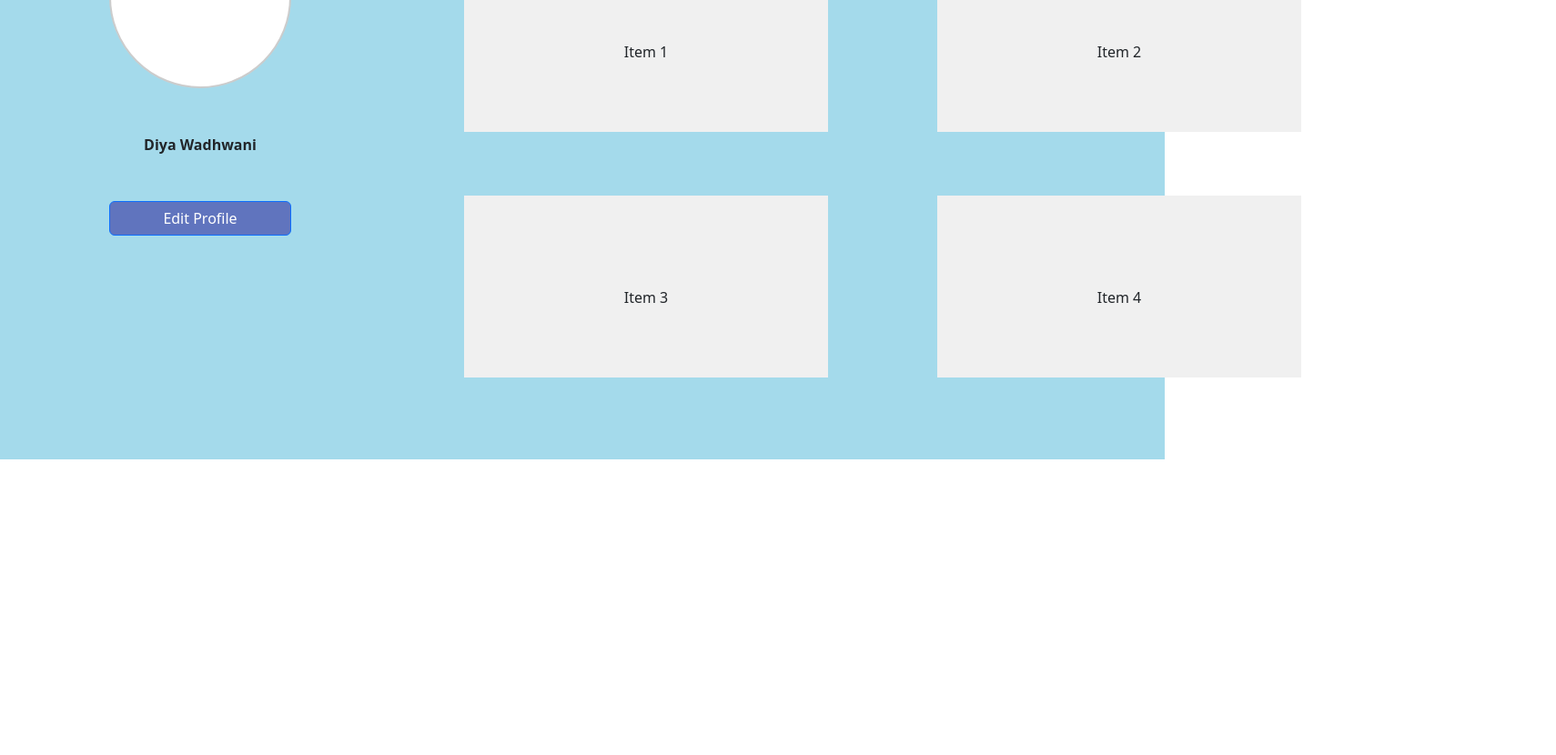
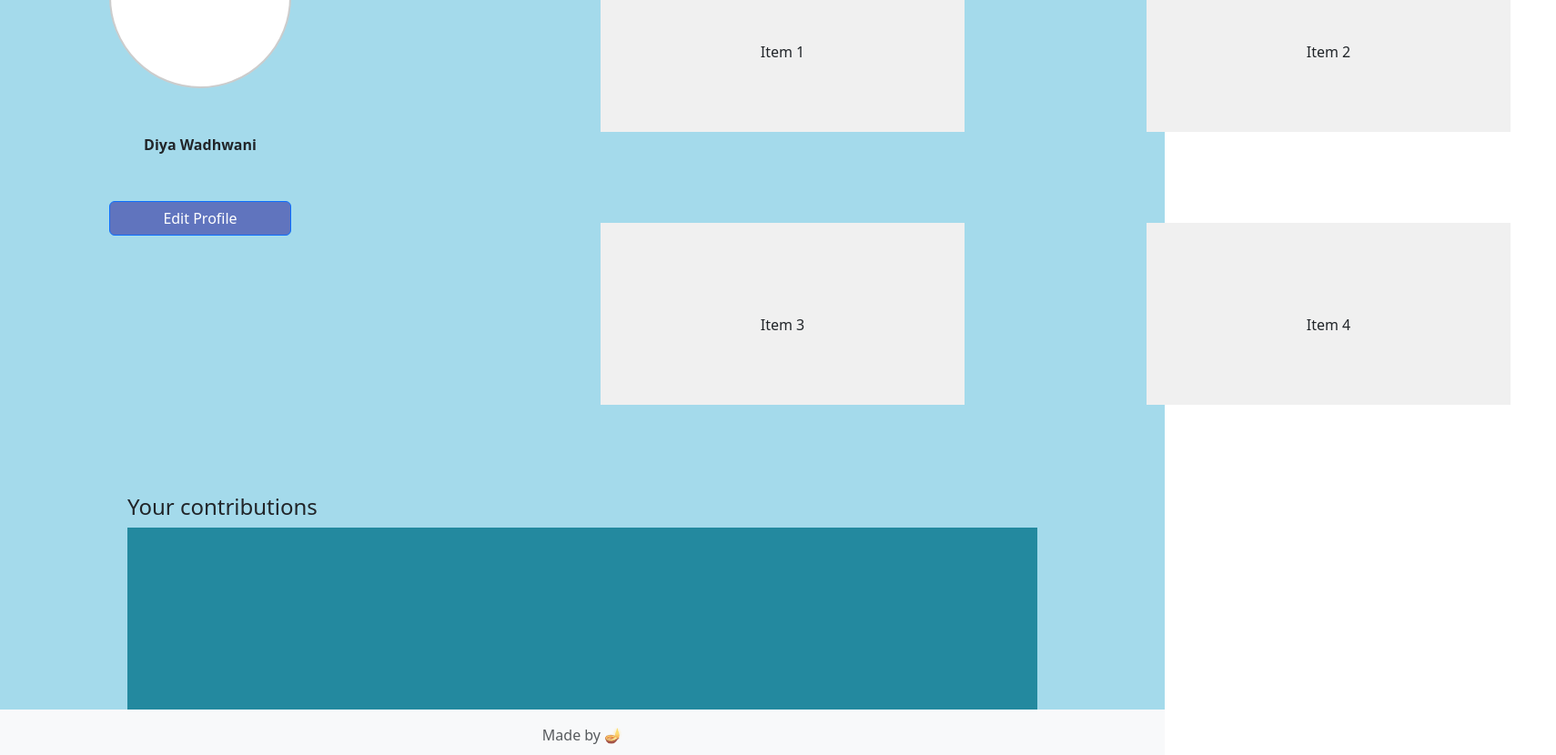
Before and after one commit to DiyaWadhwani/RecipeHubApplication-React, a React (Vite) app in the folder recipe_hub/: page / in a window 1280 px wide. Shown: the part 335-1165 px from the top of the page at 91% size, 1710 px wide, since content can reach past the window. Before the commit the page ends 848 px from the top, so only its background shows below. Built offline with nearby package versions, Linux system fonts and the light colour scheme.

Commit message:
Landing Page updates

```diff
--- /dev/null
+++ b/recipe_hub/src/displayContent/ContributionDisplay.jsx
@@ -0,0 +1,18 @@
+import React, { Component } from "react";
+
+export default class ContributionDisplay extends Component {
+  render() {
+    return (
+      <>
+        <div className="contribution">
+          <section>
+            <div>
+              <h4>Your contributions</h4>
+            </div>
+            <div className="big-rectangle"></div>
+          </section>
+        </div>
+      </>
+    );
+  }
+}
--- /dev/null
+++ b/recipe_hub/src/displayContent/LandingRecipesDisplay.jsx
@@ -0,0 +1,21 @@
+import React, { Component } from "react";
+
+export default class LandingRecipesDisplay extends Component {
+  render() {
+    return (
+      <>
+        <div className="flex-box-recipes">
+          <div>
+            <h2>Pinned Recipes</h2>
+          </div>
+          <div className="grid-container">
+            <div className="grid-item">Item 1</div>
+            <div className="grid-item">Item 2</div>
+            <div className="grid-item">Item 3</div>
+            <div className="grid-item">Item 4</div>
+          </div>
+        </div>
+      </>
+    );
+  }
+}
--- /dev/null
+++ b/recipe_hub/src/fragments/Footer.jsx
@@ -0,0 +1,13 @@
+import React, { Component } from "react";
+
+export default class Footer extends Component {
+  render() {
+    return (
+      <footer className="bg-body-tertiary text-center p-3">
+        <div className="container">
+          <span className="text-muted">Made by 🪔 </span>
+        </div>
+      </footer>
+    );
+  }
+}
--- a/recipe_hub/src/pages/LandingPage.jsx
+++ b/recipe_hub/src/pages/LandingPage.jsx
@@ -3,6 +3,9 @@ import "../styling/LandingPage.css";
 import Header from "../fragments/Header";
 import NavBar from "../fragments/NavBar";
 import UserModuleDisplay from "../displayContent/UserModuleDisplay";
+import LandingRecipesDisplay from "../displayContent/LandingRecipesDisplay";
+import ContributionDisplay from "../displayContent/ContributionDisplay";
+import Footer from "../fragments/Footer";
 
 export default class LandingPage extends Component {
   render() {
@@ -18,29 +21,11 @@ export default class LandingPage extends Component {
 
           <div className="d-flex flex-col mb-2">
             <UserModuleDisplay />
-
-            <div className="flex-box-recipes">
-              <div className="box1">
-                <h2>Pinned Recipes</h2>
-              </div>
-
-              {/* <div className="recipe-grid"> */}
-              {/* <div className="grid-container"> */}
-              {/* <div className="box top-left">1</div>
-                  <div className="box top-right">2</div>
-                  <div className="box bottom-left">3</div>
-                  <div className="box bottom-right">4</div> */}
-
-              <div className="grid-container">
-                <div className="grid-item">Item 1</div>
-                <div className="grid-item">Item 2</div>
-                <div className="grid-item">Item 3</div>
-                <div className="grid-item">Item 4</div>
-              </div>
-            </div>
+            <LandingRecipesDisplay />
           </div>
-          {/* </div> */}
+          <ContributionDisplay />
         </div>
+        <Footer />
       </>
     );
   }
--- a/recipe_hub/src/styling/LandingPage.css
+++ b/recipe_hub/src/styling/LandingPage.css
@@ -47,64 +47,13 @@
 
  }
 
-  /* Optional: Hover effect */
-  .col:hover {
-    background-color: #e0e0e0; /* Change background color on hover */
-  }
-
-  /* .grid-container {
-    display: grid;
-    grid-template-rows: 1fr 1fr;
-    grid-template-columns: 1fr 1fr;
-    row-gap: 40px;
-    column-gap: 40px;
-    width: 50vh;
-    height: 25vh;
-    justify-content: center;
-    /* height: 100vh;
-  }
-  .box {
-    width: 100%;
-    display: flex;
-    flex-grow: 20vh;
-    background-color: lightblue;
-  }
-  .top-left {
-    grid-row: 1;
-    grid-column: 1;
-  }
-  .top-right {
-    grid-row: 1;
-    grid-column: 2;
-  }
-  .bottom-left {
-    grid-row: 2;
-    grid-column: 1;
-  }
-  .bottom-right {
-    grid-row: 2;
-    grid-column: 2;
-  } */
-
-/*
-  .grid-item {
-    background-color: #f0f0f0;
-    padding: 15px;
-    text-align: center;
-  } */
-
-/*
-  .flex-box-recipes {
-    display: flex;
-    justify-content: space-around;
-  } */
-
   .grid-container {
     display: grid;
     grid-template-columns: repeat(2, 1fr);
     margin: 50px;
-    column-gap: 120px; /* Adjust the gap between items */
-    row-gap: 70px;
+    margin-left: 200px;
+    column-gap: 200px; /* Adjust the gap between items */
+    row-gap: 100px;
   }
 
   .grid-item {
@@ -115,3 +64,20 @@
     height: 80px;
     text-align: center;
   }
+
+  .grid-item:hover {
+    background-color: #e0e0e0; /* Change background color on hover */
+  }
+
+  .contribution {
+    display: flex;
+    justify-content: center;
+    align-items: center;
+  }
+
+
+  .big-rectangle {
+    width: 1000px;
+    height: 200px;
+    background-color: #23899F; /* Example background color, customize as needed */
+  }
```
Also changed, not shown: recipe_hub/src/fragments/Header.jsx (+5 -3 lines).
